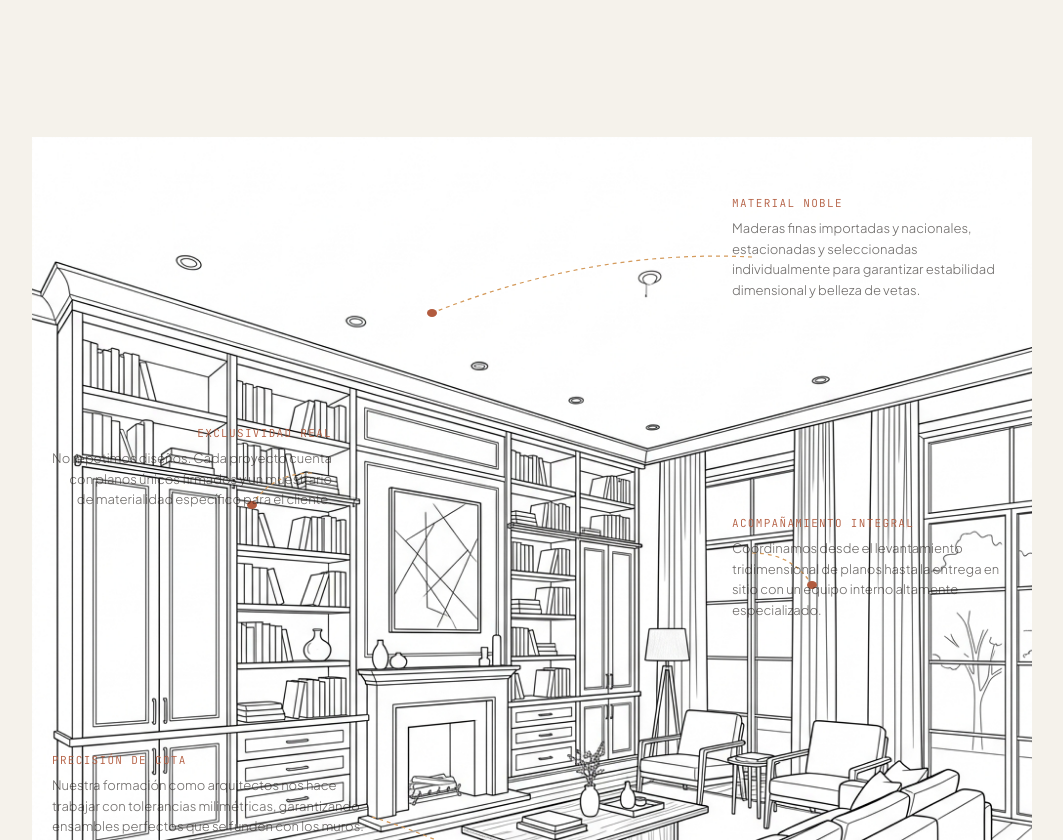
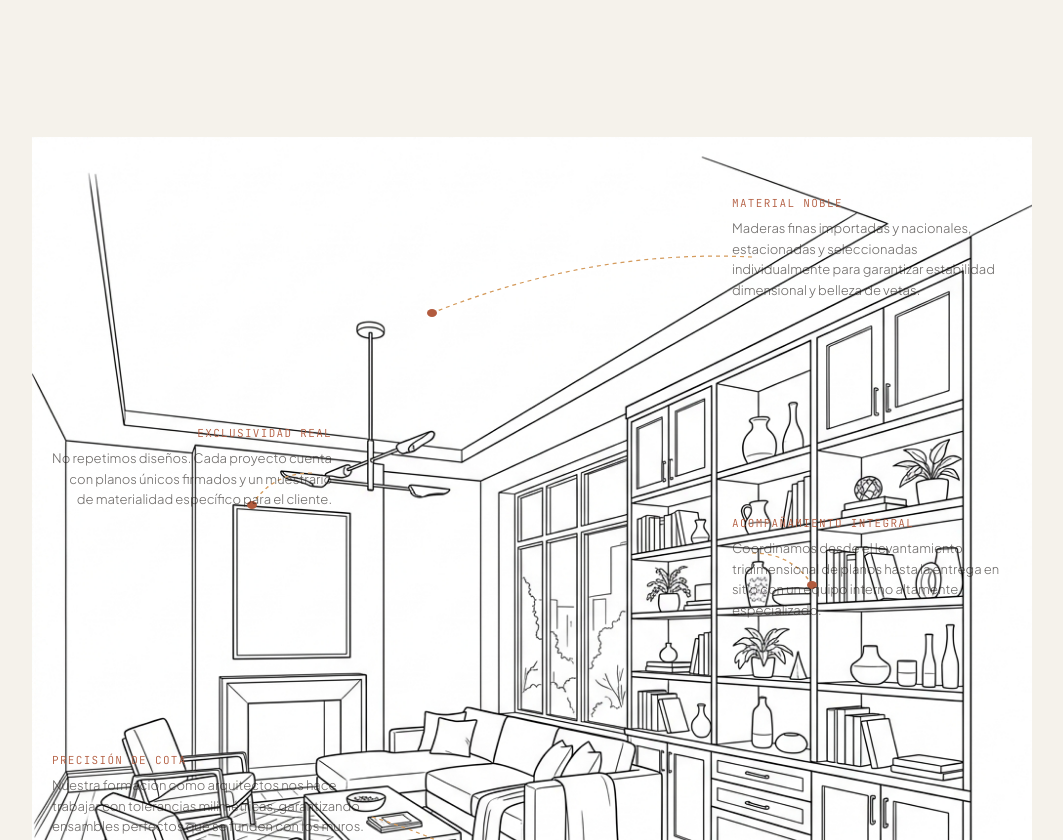
Before and after one commit to jcamacho1720-bit/cemac-design, a plain HTML site: page index.html in a window 1280 px wide. Shown: the part 3960-4800 px from the top of the page, without its empty margins (108-1171 px from the left). Drawn offline with nearby package versions, Linux system fonts and the light colour scheme.

Commit message:
Update: Cambiar nombre de archivo a sala_sketch_limpio.png para limpiar cache, y usar bosquejo estrictamente sin texto ni bordes

```diff
--- a/index.html
+++ b/index.html
@@ -1840,7 +1840,7 @@
   <section id="valores">
     <div class="wrap">
       <div class="valores-interactive-board reveal">
-        <img src="assets/valores_esquema_sala.png" alt="Plano y Bosquejo de Valores" class="board-bg">
+        <img src="assets/sala_sketch_limpio.png" alt="Plano y Bosquejo de Valores" class="board-bg">
 
         <!-- SVG overlay for pointer lines on desktop -->
         <svg class="board-lines-overlay" viewBox="0 0 1000 1250" preserveAspectRatio="none">
```
Also changed, not shown: assets/sala_sketch_limpio.png (added), assets/valores_esquema_sala.png (deleted).
